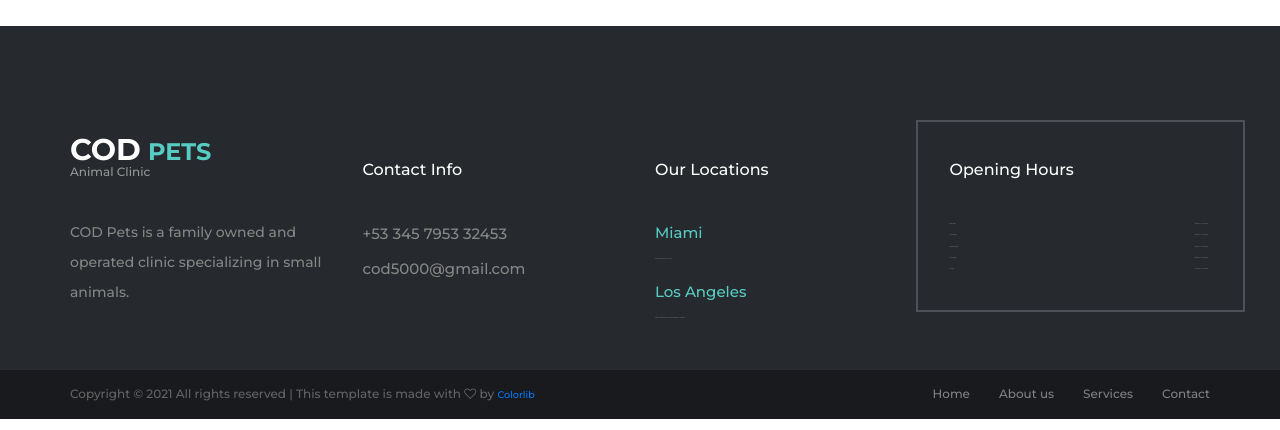
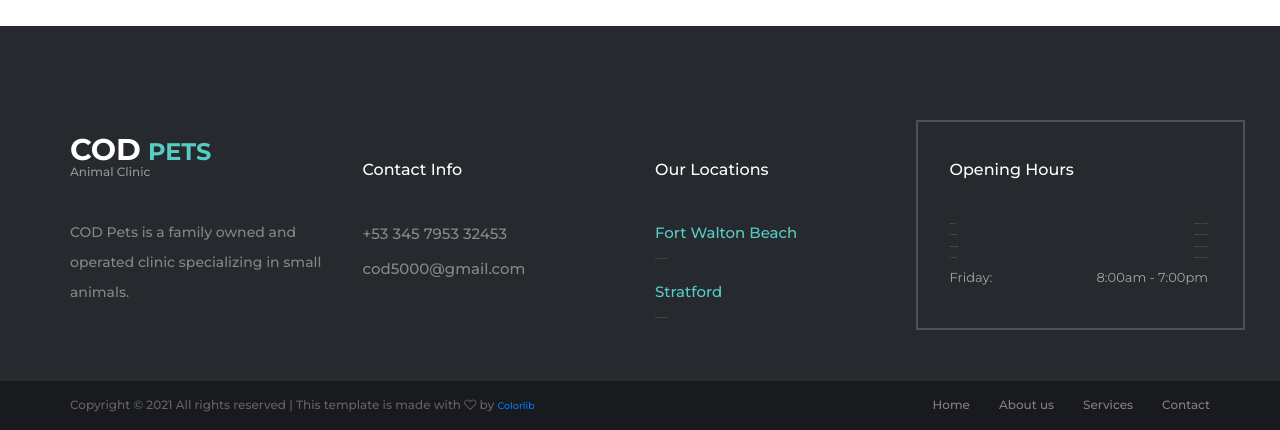
Before and after one commit to cod500/Animal-Clinic, a Django app: page /about.html in a window 1280 px wide. Shown: the part 2640-3070 px from the top of the page. Run offline with Django 3.2, Linux system fonts and the light colour scheme; some libraries are stand-ins or nearby versions.

Commit message:
footer link fixes

```diff
--- a/website/templates/base.html
+++ b/website/templates/base.html
@@ -72,11 +72,11 @@
                     <!-- Header Social -->
                     <div class="social header_social">
                         <ul class="d-flex flex-row align-items-center justify-content-start">
-                            <li><a href="https://www.instagram.com/y2clay/" target="_blank"><i class="fa fa-instagram"
-                                        aria-hidden="true"></i></a></li>
+                            <li><a href="https://www.instagram.com/y2clay/" target="_blank"><i
+                                        class="mt-2 fa fa-instagram" aria-hidden="true"></i></a></li>
                             <li><a href="https://www.facebook.com/clayton.degallerie/" target="_blank"><i
-                                        class="fa fa-facebook" aria-hidden="true"></i></a></li>
-                            <li><a href="https://myspace.com/cod500" target="_blank"><i class="fa fa-users"
+                                        class="mt-2 fa fa-facebook" aria-hidden="true"></i></a></li>
+                            <li><a href="https://myspace.com/cod500" target="_blank"><i class="mt-2 fa fa-users"
                                         aria-hidden="true"></i></a>
                             </li>
                         </ul>
@@ -192,12 +192,12 @@
                                 <div class="footer_title">Our Locations</div>
                                 <ul class="locations_list">
                                     <li>
-                                        <div class="location_title">Miami</div>
-                                        <div class="location_text">45 Creekside Av FL 931</div>
+                                        <div class="location_title">Fort Walton Beach</div>
+                                        <div tyle="font-size: small;" class="location_text">510 Union Street</div>
                                     </li>
                                     <li>
-                                        <div class="location_title">Los Angeles</div>
-                                        <div class="location_text">1481 Creekside Lane Avila Beach, CA 931</div>
+                                        <div class="location_title">Stratford</div>
+                                        <div tyle="font-size: small;" class="location_text">1984 Barnum Ave</div>
                                     </li>
                                 </ul>
                             </div>
@@ -209,24 +209,24 @@
                                 <div class="footer_title">Opening Hours</div>
                                 <ul class="opening_hours_list">
                                     <li class="d-flex flex-row align-items-start justify-content-start">
-                                        <div>Monday:</div>
-                                        <div class="ml-auto">8:00am - 9:00pm</div>
+                                        <div tyle="font-size: small;" class="">Monday:</div>
+                                        <div tyle="font-size: small;" class="ml-auto">8:00am - 9:00pm</div>
                                     </li>
                                     <li class="d-flex flex-row align-items-start justify-content-start">
-                                        <div>Thuesday:</div>
-                                        <div class="ml-auto">8:00am - 9:00pm</div>
+                                        <div tyle="font-size: small;">Thuesday:</div>
+                                        <div tyle="font-size: small;" class="ml-auto">8:00am - 9:00pm</div>
                                     </li>
                                     <li class="d-flex flex-row align-items-start justify-content-start">
-                                        <div>Wednesday:</div>
-                                        <div class="ml-auto">8:00am - 9:00pm</div>
+                                        <div tyle="font-size: small;">Wednesday:</div>
+                                        <div tyle="font-size: small;" class="ml-auto">8:00am - 9:00pm</div>
                                     </li>
                                     <li class="d-flex flex-row align-items-start justify-content-start">
-                                        <div>Thursday:</div>
-                                        <div class="ml-auto">8:00am - 9:00pm</div>
+                                        <div tyle="font-size: small;">Thursday:</div>
+                                        <div tyle="font-size: small;" class="ml-auto">8:00am - 9:00pm</div>
                                     </li>
                                     <li class="d-flex flex-row align-items-start justify-content-start">
-                                        <div>Friday:</div>
-                                        <div class="ml-auto">8:00am - 7:00pm</div>
+                                        <div style="font-size: small;">Friday:</div>
+                                        <div style="font-size: small;" class="ml-auto">8:00am - 7:00pm</div>
                                     </li>
                                 </ul>
                             </div>
```
